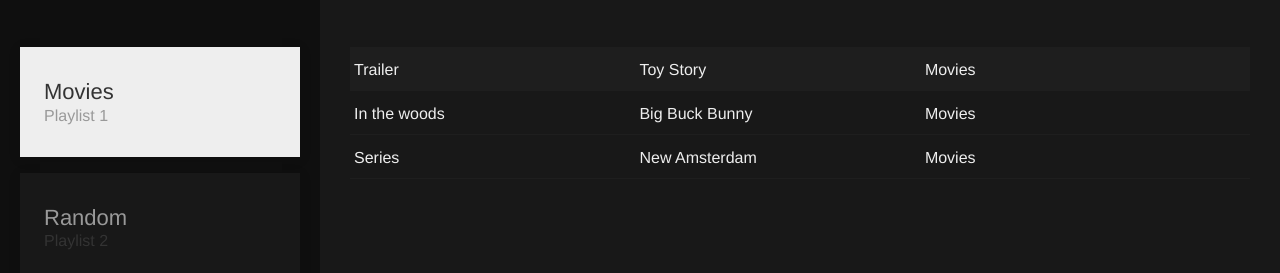
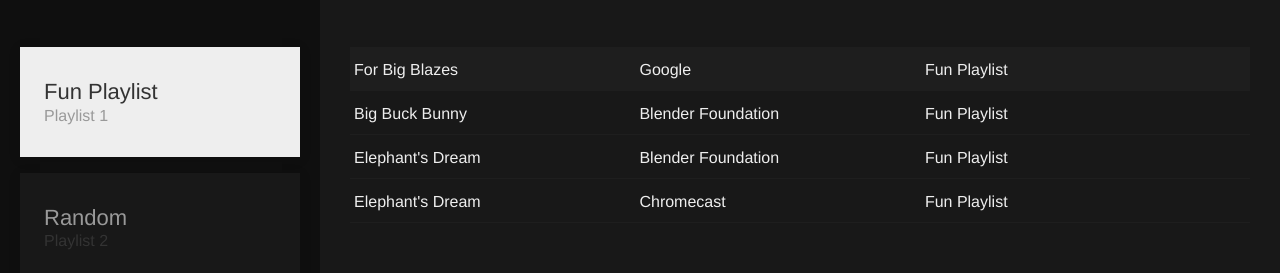
Before and after one commit to nerioslamaj/videoplayer, a Vue app: page / in a window 1280 px wide. Shown: the part 554-827 px from the top of the page. Built offline with nearby package versions, Linux system fonts and the light colour scheme.

Commit message:
Adding videos from Google

```diff
--- a/src/general.store.js
+++ b/src/general.store.js
@@ -5,45 +5,59 @@ Vue.use(Vuex)
 
 export default new Vuex.Store({
   state: {
-    playlists: [ 'Movies', 'Random' ],
+    playlists: [ 'Fun Playlist', 'Random' ],
     videos: [
       {
         id: 1,
-        artist: 'Toy Story',
-        title: 'Trailer',
-        playlist: 'Movies',
-        url: 'http://www.html5videoplayer.net/videos/toystory.mp4'
+        artist: 'Google',
+        title: 'For Big Blazes',
+        playlist: 'Fun Playlist',
+        url: 'http://commondatastorage.googleapis.com/gtv-videos-bucket/sample/ForBiggerBlazes.mp4'
       },
       {
         id: 2,
-        artist: 'Big Buck Bunny',
-        title: 'In the woods',
-        playlist: 'Movies',
-        url: 'http://clips.vorwaerts-gmbh.de/big_buck_bunny.mp4'
+        artist: 'Blender Foundation',
+        title: 'Big Buck Bunny',
+        playlist: 'Fun Playlist',
+        url: 'http://commondatastorage.googleapis.com/gtv-videos-bucket/sample/BigBuckBunny.mp4'
       },
       {
         id: 3,
-        artist: 'New Amsterdam',
-        title: 'Series',
-        playlist: 'Movies',
-        url: 'http://fr.vid.web.acsta.net/nmedia/33/18/05/13/20/19578396_hd_013.mp4'
+        artist: 'Blender Foundation',
+        title: 'Elephant\'s Dream',
+        playlist: 'Fun Playlist',
+        url: 'http://commondatastorage.googleapis.com/gtv-videos-bucket/sample/ElephantsDream.mp4'
       },
       {
         id: 4,
-        artist: 'Big Buck Bunny',
-        title: 'In the woods',
-        playlist: 'Random',
-        url: 'http://clips.vorwaerts-gmbh.de/big_buck_bunny.mp4'
+        artist: 'Chromecast',
+        title: 'Elephant\'s Dream',
+        playlist: 'Fun Playlist',
+        url: 'http://commondatastorage.googleapis.com/gtv-videos-bucket/sample/ForBiggerFun.mp4'
       },
       {
         id: 5,
-        artist: 'New Amsterdam',
-        title: 'Series',
+        artist: 'Blender Foundation',
+        title: 'Tears of Steel',
         playlist: 'Random',
-        url: 'http://fr.vid.web.acsta.net/nmedia/33/18/05/13/20/19578396_hd_013.mp4'
+        url: 'http://commondatastorage.googleapis.com/gtv-videos-bucket/sample/TearsOfSteel.mp4'
+      },
+      {
+        id: 6,
+        artist: 'Google',
+        title: 'For Bigger Escapes',
+        playlist: 'Random',
+        url: 'http://commondatastorage.googleapis.com/gtv-videos-bucket/sample/ForBiggerEscapes.mp4'
+      },
+      {
+        id: 7,
+        artist: 'Chromecast',
+        title: 'For Bigger Joyrides',
+        playlist: 'Random',
+        url: 'http://commondatastorage.googleapis.com/gtv-videos-bucket/sample/ForBiggerJoyrides.mp4'
       }
     ],
-    currentPlaylist: 'Movies',
+    currentPlaylist: 'Fun Playlist',
     currentVideoId: 1
   },
 
```
